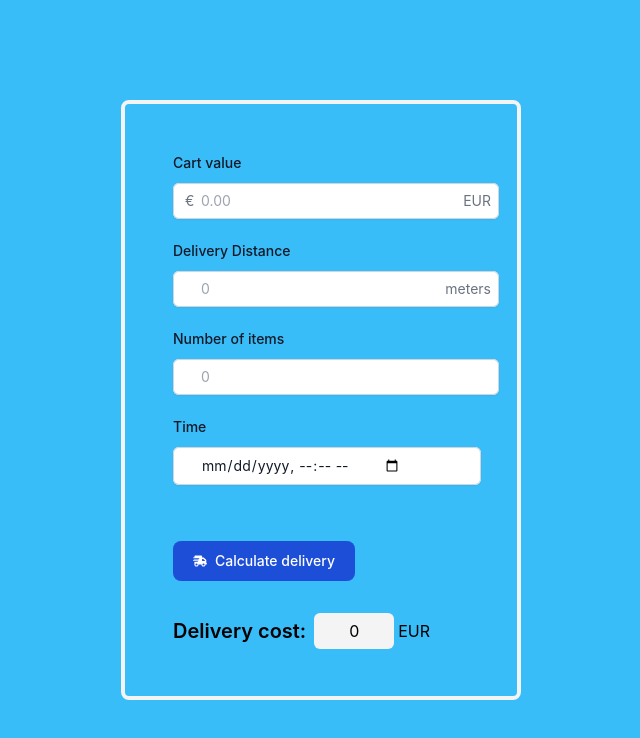
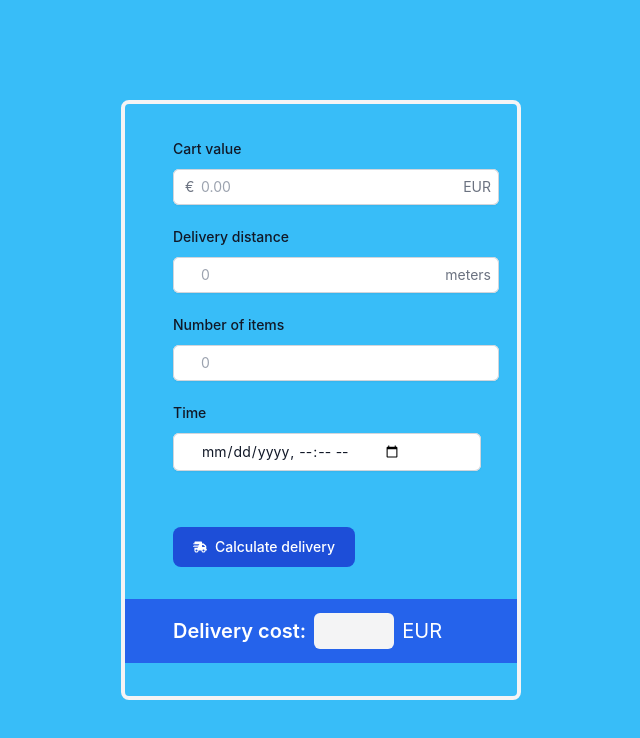
Before and after one commit to Pavel-Kliukin/wolts-assignment, a React (Create React App) app: page / in a window 1280 px wide. Shown: the top 738 px of the page, without its empty margins (319-959 px from the left). Built offline with nearby package versions, Linux system fonts and the light colour scheme; the HTML template or start-up script is replaced by a standard one.

Commit message:
DeliveryCalculator component finished

```diff
--- a/src/DeliveryCalculator.tsx
+++ b/src/DeliveryCalculator.tsx
@@ -6,7 +6,7 @@ const DeliveryCalculator = () => {
   const [deliveryDistance, setDeliveryDistance] = useState<string>('');
   const [numberOfItems, setNumberOfItems] = useState<string>('');
   const [orderTime, setOrderTime] = useState<Date>(new Date());
-  const [deliveryCost, setDeliveryCost] = useState<number>(0);
+  const [deliveryCost, setDeliveryCost] = useState<number | null>(0);
 
 
   const handleCartValueInputChange = (event: React.ChangeEvent<HTMLInputElement>) => {
@@ -67,29 +67,63 @@ const DeliveryCalculator = () => {
     }
   };
 
+  const handleOrderTimeChange = (event: React.ChangeEvent<HTMLInputElement>) => {
+    let newValue: string = event.target.value;
+    if (newValue) setOrderTime(new Date(newValue));
+
+  };
+
   const buttonHandler = () => {
-    const cartValue = document.getElementById('cartValue') as HTMLInputElement;
-    const deliveryDistance = document.getElementById('deliveryDistance') as HTMLInputElement;
-    const numberOfItems = document.getElementById('numberOfItems') as HTMLInputElement;
-    const orderTime = document.getElementById('orderTime') as HTMLInputElement;
 
-    setCartValue(cartValue.value);
-    setDeliveryDistance(deliveryDistance.value);
-    setNumberOfItems(numberOfItems.value);
-    setOrderTime(new Date(orderTime.value));
+    let newDeliveryCost: number = 0;
+
+    // Add delivery cost based on cart value
+    if (Number(cartValue) < 10) {
+      newDeliveryCost = 10 - Number(cartValue);
+    }
+
+    // Add delivery cost based on distance
+    const distance: number = Number(deliveryDistance);
+    newDeliveryCost += 2
+    if (distance > 1000) {
+      newDeliveryCost += 1 * Math.ceil((distance - 1000) / 500);
+    }
+
+    // Add delivery cost based on number of items
+    const items: number = Number(numberOfItems);
+    if ( items > 4) {
+      newDeliveryCost += (items - 4) * 0.50;
+    }
+    if ( items > 12) {
+      newDeliveryCost += 1.20;
+    }
+
+    // Add delivery cost based on order time
+    if (orderTime.getDay() === 5 && orderTime.getHours() >= 15 && orderTime.getHours() < 19) {
+      newDeliveryCost *= 1.2;
+    }
+
+    // Correct the delivery cost based on other confitions
+    if (newDeliveryCost > 15) {
+      newDeliveryCost = 15;
+    }
+    if (Number(cartValue) >= 200) {
+      newDeliveryCost = 0;
+    }
+
+    setDeliveryCost(newDeliveryCost);
 
   }
 
+  // Reset delivery cost to null when any of the input values change
+  useEffect(() => {
+    setDeliveryCost(null)
 
-  // useEffect(() => {
-  //   const deliveryCost = (cartValue * 10000000) + (deliveryDistance * 100) + (numberOfItems)
-  //   setDeliveryCost(deliveryCost);
-
-  // }, [cartValue, deliveryDistance, numberOfItems, orderTime])
+  }, [cartValue, deliveryDistance, numberOfItems, orderTime])
 
   return (
-    <div className='pl-12 w-[400px] h-[600px] border-4 border-zinc-100 rounded-lg flex flex-col justify-center items-start'>
-      <div>
+    <div className='w-[400px] h-[600px] border-4 border-zinc-100 rounded-lg flex flex-col justify-center items-start'>
+      <div className='ml-12'>
         <label htmlFor="cartValue" className="block text-sm font-medium leading-6 text-gray-900">
           Cart value
         </label>
@@ -112,9 +146,9 @@ const DeliveryCalculator = () => {
         </div>
       </div>
 
-      <div className='mt-5'>
+      <div className='mt-5 ml-12'>
         <label htmlFor="deliveryDistance" className="block text-sm font-medium leading-6 text-gray-900">
-          Delivery Distance
+          Delivery distance
         </label>
         <div className="relative mt-2 rounded-md shadow-sm">
           <input
@@ -132,7 +166,7 @@ const DeliveryCalculator = () => {
         </div>
       </div>
 
-      <div className='mt-5'>
+      <div className='mt-5 ml-12'>
         <label htmlFor="numberOfItems" className="block text-sm font-medium leading-6 text-gray-900">
           Number of items
         </label>
@@ -149,7 +183,7 @@ const DeliveryCalculator = () => {
         </div>
       </div>
 
-      <div className='mt-5'>
+      <div className='mt-5 ml-12'>
         <label htmlFor="orderTime" className="block text-sm font-medium leading-6 text-gray-900">
           Time
         </label>
@@ -158,13 +192,14 @@ const DeliveryCalculator = () => {
             type="datetime-local"
             id="orderTime"
             data-test-id="orderTime"
+            onChange={handleOrderTimeChange}
             className="block w-full rounded-md border-0 py-1.5 pl-7 pr-20 text-gray-900 ring-1 ring-inset ring-gray-300 placeholder:text-gray-400 focus:ring-2 focus:ring-inset focus:ring-indigo-600 sm:text-sm sm:leading-6"
           />
         </div>
       </div>
 
       <button type="button"
-        className="mt-14 text-white bg-blue-700 hover:bg-blue-800 focus:ring-4 focus:outline-none focus:ring-blue-300 font-medium rounded-lg text-sm px-5 py-2.5 text-center inline-flex items-center me-2 dark:bg-blue-600 dark:hover:bg-blue-700 dark:focus:ring-blue-800"
+        className="mt-14 ml-12 text-white bg-blue-700 hover:bg-blue-800 focus:ring-4 focus:outline-none focus:ring-blue-300 font-medium rounded-lg text-sm px-5 py-2.5 text-center inline-flex items-center me-2 dark:bg-blue-600 dark:hover:bg-blue-700 dark:focus:ring-blue-800"
         onClick={buttonHandler}>
         <svg className="w-3.5 h-3.5 me-2" aria-hidden="true" xmlns="http://www.w3.org/2000/svg" fill="currentColor" viewBox="0 0 640 512">
           {/* Font Awesome Free 6.5.1 by @fontawesome - https://fontawesome.com License - https://fontawesome.com/license/free Copyright 2024 Fonticons, Inc. */}
@@ -173,10 +208,12 @@ const DeliveryCalculator = () => {
         Calculate delivery
       </button>
 
-      <div className='mt-8 flex items-center'>
-        <h2 className='text-xl font-semibold'>Delivery cost:</h2>
-        <div className='ml-2 w-20 h-9 bg-zinc-100 rounded-md flex justify-center items-center'>{deliveryCost}</div>
-        <div className='ml-1'>EUR</div>
+      <div className='w-full h-16 mt-8 pl-12 bg-blue-600 flex items-center'>
+        <h2 className='text-xl font-semibold text-white'>Delivery cost:</h2>
+        <div
+          data-test-id="fee"
+          className='ml-2 w-20 h-9 bg-zinc-100 rounded-md flex justify-center items-center text-xl font-semibold'>{deliveryCost?.toFixed(2)}</div>
+        <div className='ml-2 text-xl text-white'>EUR</div>
       </div>
 
     </div>
```
